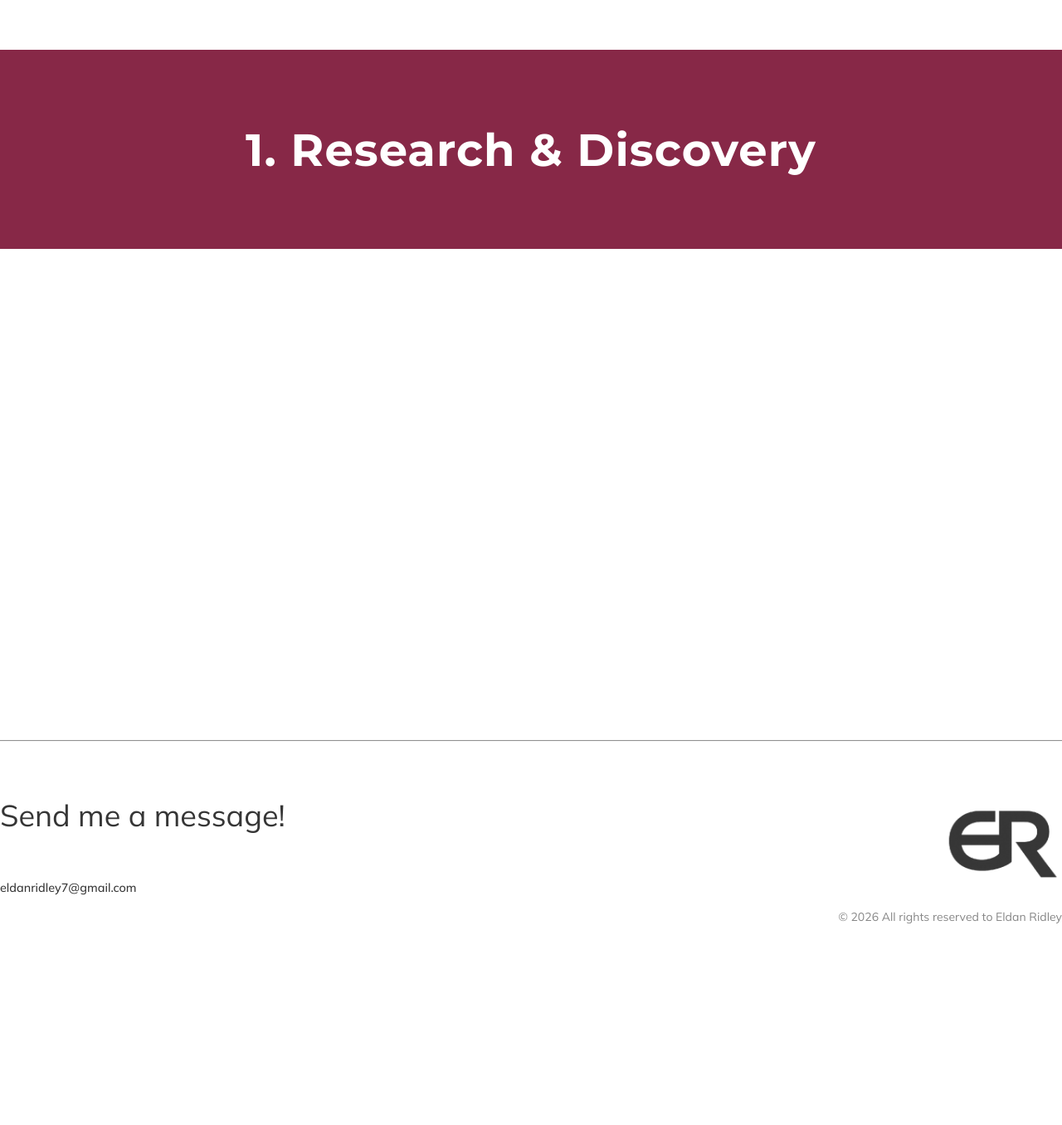
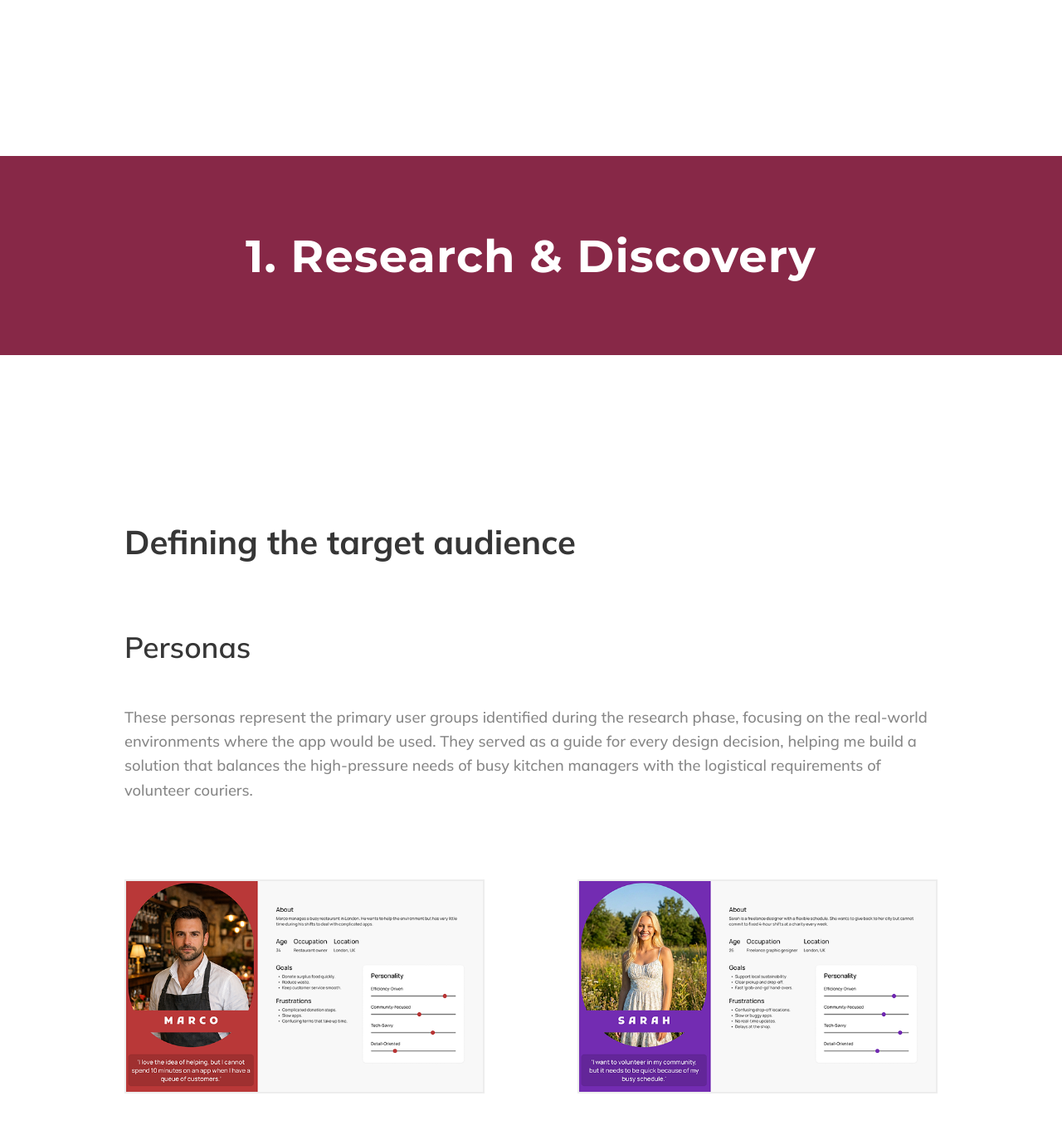
Before and after one commit to mikaridley/Eldan-Ridley-s-Portfolio, a React (Vite) app: page /kindred in a window 1280 px wide. Shown: the part 2661-4017 px from the top of the page at 83% size. Before the commit the page ends 3807 px from the top, so only its background shows below. Built offline with nearby package versions, Linux system fonts and the light colour scheme; a web font is replaced by a local one.

Commit message:
add personas kindred

```diff
--- a/src/assets/styles/cmps/StepperHeader.css
+++ b/src/assets/styles/cmps/StepperHeader.css
@@ -1,7 +1,8 @@
 .stepper-header {
   display: grid;
   place-items: center;
-  margin-block:17rem;
+  margin-block-end:12.5rem;
+  margin-block-start:25rem;
   height: 15rem;
   text-align: center;
 
--- a/src/pages/KindredPage.jsx
+++ b/src/pages/KindredPage.jsx
@@ -34,6 +34,16 @@ const METRICS_IMG = getStepperImg('metrics')
 
 import { Stepper } from '../cmps/Stepper'
 import { StepperHeader } from '../cmps/StepperHeader'
+
+const kindredStepperModules = import.meta.glob('../assets/imgs/kindred/stepper/*.{png,jpg,jpeg,webp}', { eager: true })
+const getKindredStepperImg = (name) => {
+  const key = Object.keys(kindredStepperModules).find((k) => k.toLowerCase().includes(name.toLowerCase()))
+  return key ? kindredStepperModules[key].default : null
+}
+const KINDRED_PERSONA_IMAGES = [
+  getKindredStepperImg('Persona - Marco'),
+  getKindredStepperImg('Persona - Sarah'),
+].filter(Boolean)
 
 const lowWireframesCarouselModules = import.meta.glob('../assets/imgs/quantex/stepper/low-wireframes-carousel/*.{png,jpg,jpeg,webp}', { eager: true })
 const LOW_WIREFRAMES_CAROUSEL_IMAGES = Object.keys(lowWireframesCarouselModules)
@@ -152,18 +162,18 @@ Without a reliable and quick way to bridge this gap, high-quality food is freque
 
       <div ref={step1Ref} className="stepper-header-container"><StepperHeader number={1} word="Research & Discovery" /></div>
 
-      {/* <section className="research-personas" aria-labelledby="research-personas-heading">
-        <h3 id="research-personas-heading" className="research-personas-heading">1.1. Defining the target audience</h3>
+      <section className="research-personas" aria-labelledby="research-personas-heading">
+        <h3 id="research-personas-heading" className="research-personas-heading">Defining the target audience</h3>
         <h4 className="research-personas-subtitle">Personas</h4>
         <p className="research-personas-intro">
-          These personas represent the core user groups identified during the research phase. They served as a guide for every design decision, helping me build a solution that simplifies the currency exchange process for everyone, from busy parents to users with specific accessibility requirements.
+        These personas represent the primary user groups identified during the research phase, focusing on the real-world environments where the app would be used. They served as a guide for every design decision, helping me build a solution that balances the high-pressure needs of busy kitchen managers with the logistical requirements of volunteer couriers.
         </p>
         <div className="research-personas-imgs">
-          {STEPPER_PERSONA_IMAGES.map((src, index) => (
+          {KINDRED_PERSONA_IMAGES.map((src, index) => (
             <img key={index} src={src} alt="" className="research-personas-img" />
           ))}
         </div>
-      </section> */}
+      </section>
 
       {/* <section className="research-empathy" aria-labelledby="research-empathy-heading">
         <h3 id="research-empathy-heading" className="research-empathy-heading">1.2. User research & synthesis</h3>
```
Also changed, not shown: src/assets/imgs/kindred/stepper/Persona - Marco.png (added), src/assets/imgs/kindred/stepper/Persona - Sarah.png (added).
